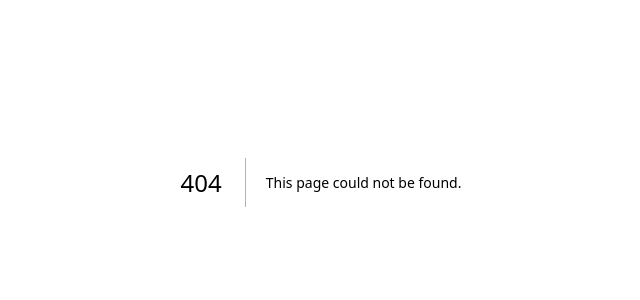
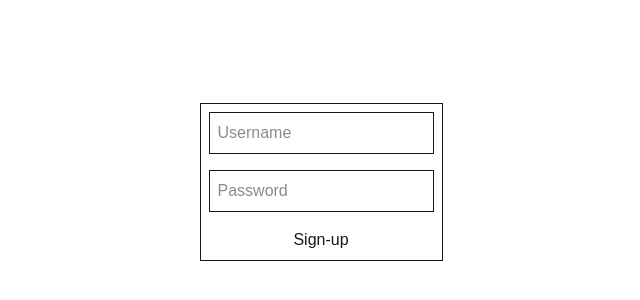
Before and after one commit to Aryan-Gupta2002/Next-JS, a Next.js app in the folder my-app2/: page /signup in a window 1280 px wide. Before the commit this address had no page. Shown: the part 218-518 px from the top of the page, without its empty margins (319-959 px from the left). Built offline with nearby package versions, Linux system fonts and the light colour scheme.

Commit message:
Sign-in/up Frontend and Backend server

```diff
--- /dev/null
+++ b/my-app2/app/api/v1/signup/route.ts
@@ -0,0 +1,9 @@
+import { NextRequest, NextResponse } from "next/server";
+
+export async function POST(req: NextRequest) {
+  const data = await req.json();
+  console.log(data);
+  return NextResponse.json({
+    message: "You have signe dup",
+  });
+}
--- /dev/null
+++ b/my-app2/app/signin/page.tsx
@@ -0,0 +1,20 @@
+"use client";
+export default function Signin() {
+  return (
+    <div className="w-screen h-screen flex items-center justify-center">
+      <div className="border p-2 flex flex-col justify-between gap-4 ">
+        <input
+          className="border p-2"
+          type="text"
+          placeholder="Username"
+        ></input>
+        <input
+          className="border p-2"
+          type="password"
+          placeholder="Password"
+        ></input>
+        <button onClick={() => {}}>Sign-in</button>
+      </div>
+    </div>
+  );
+}
--- /dev/null
+++ b/my-app2/app/signup/page.tsx
@@ -0,0 +1,41 @@
+"use client";
+
+import axios from "axios";
+import { useState } from "react";
+
+export default function Signup() {
+  const [username, setUsername] = useState("");
+  const [password, setPassword] = useState("");
+  return (
+    <div className="w-screen h-screen flex items-center justify-center">
+      <div className="border p-2 flex flex-col justify-between gap-4 ">
+        <input
+          className="border p-2"
+          type="text"
+          placeholder="Username"
+          onChange={(e) => {
+            setUsername(e.target.value);
+          }}
+        ></input>
+        <input
+          className="border p-2"
+          type="password"
+          placeholder="Password"
+          onChange={(e) => {
+            setPassword(e.target.value);
+          }}
+        ></input>
+        <button
+          onClick={() => {
+            axios.post("http://localhost:3000/api/v1/signup", {
+              username,
+              password,
+            });
+          }}
+        >
+          Sign-up
+        </button>
+      </div>
+    </div>
+  );
+}
```
